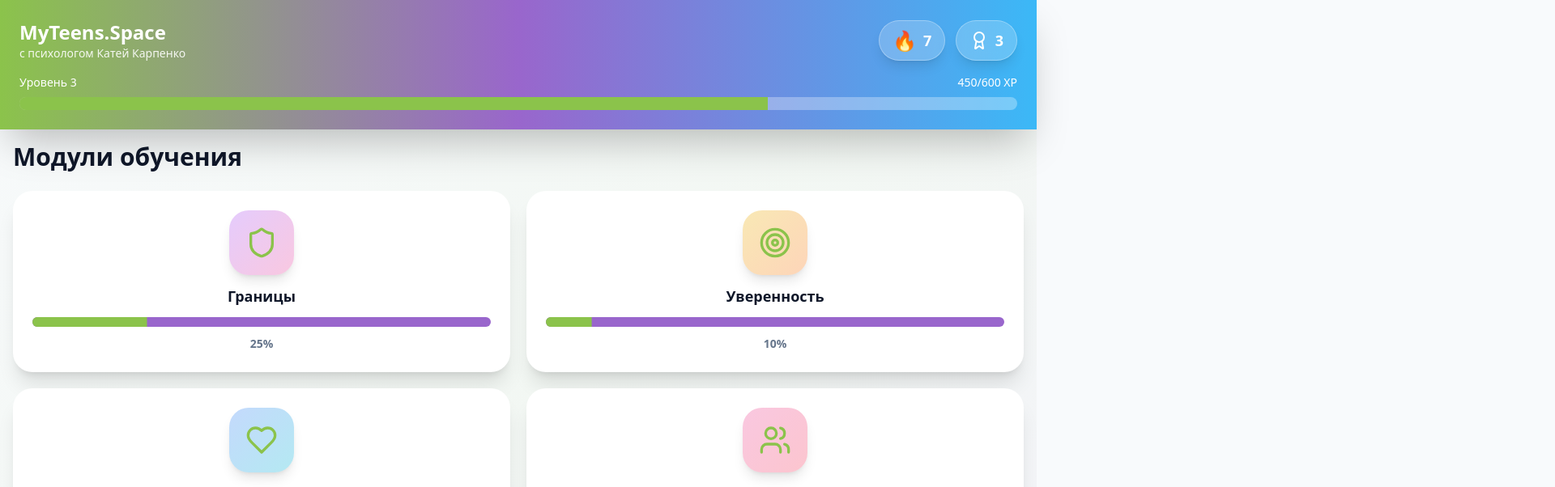
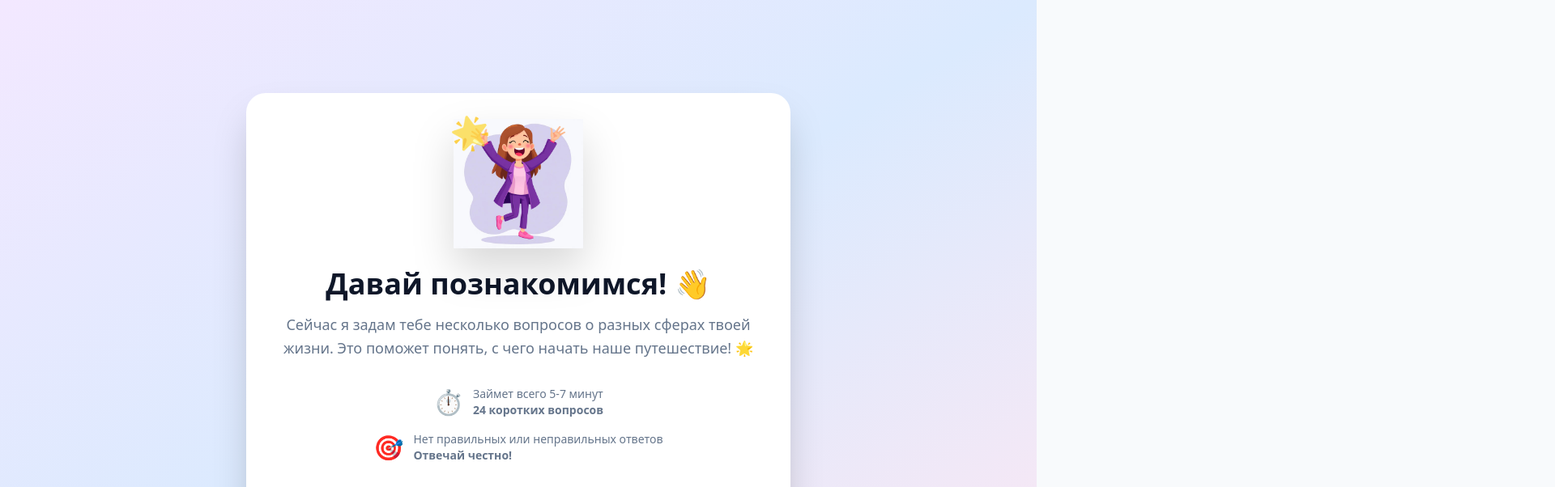
Before and after one commit to johnda7/my-teens-space-c8a9ba43, a React (Vite) app in the folder frontend/: page / in a window 1280 px wide. Shown: the top 602 px of the page at 81% size, 1920 px wide, since content can reach past the window. Built offline with nearby package versions, Linux system fonts and the light colour scheme; the HTML template or start-up script is replaced by a standard one.

Commit message:
auto-commit for bec2600b-24a7-4753-b127-d92b5c454ecc

```diff
--- a/frontend/src/pages/Index.tsx
+++ b/frontend/src/pages/Index.tsx
@@ -104,6 +104,16 @@ const Index = () => {
     setShowCompletion(false);
     setCompletedLesson(null);
   };
+
+  // If showing balance assessment
+  if (showBalanceWheel) {
+    return (
+      <BalanceAssessment
+        onComplete={handleBalanceComplete}
+        type={balanceType}
+      />
+    );
+  }
 
   // If showing lesson
   if (currentLesson) {
```
